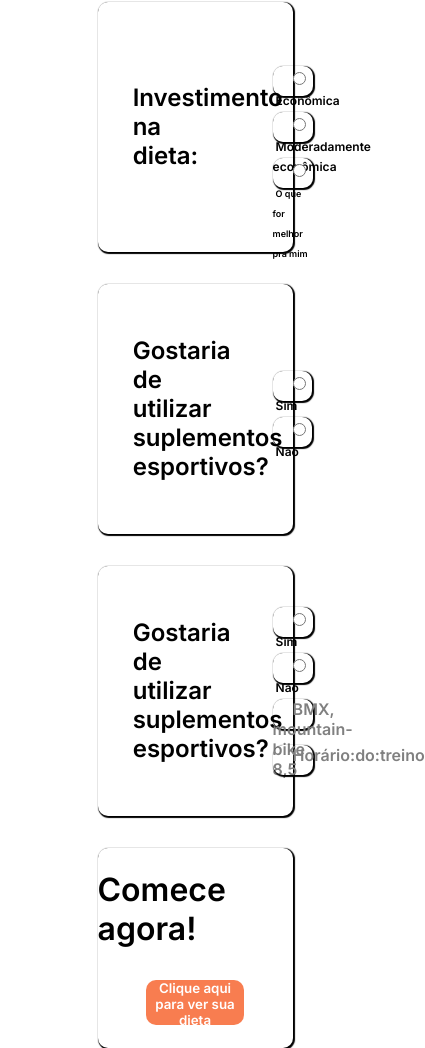
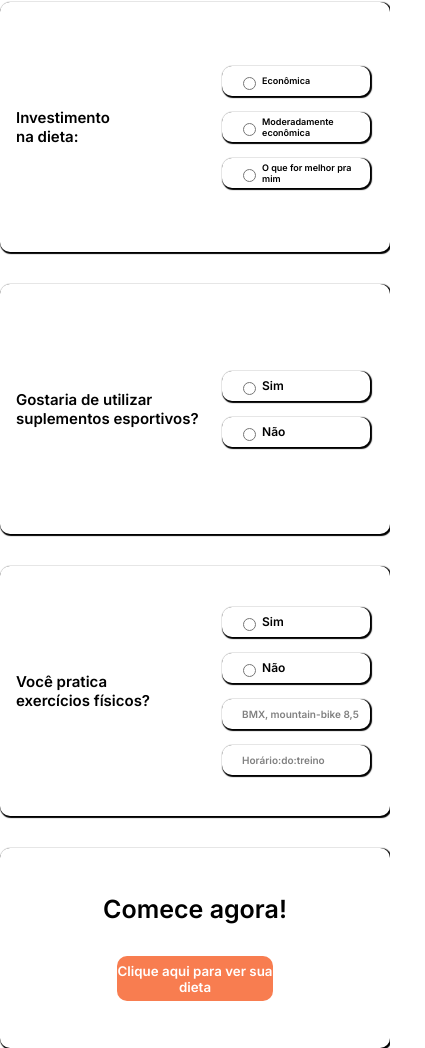
Before and after one commit to bruno-boggio/Figmateste-app, a React (Create React App) app: page / in a window 390 px wide. Shown: the part 2358-3406 px from the top of the page, 425 px wide, since content can reach past the window. Built offline with nearby package versions, Linux system fonts and the light colour scheme.

Commit message:
responsividade card 7,8,9 e 10

```diff
--- a/src/App.css
+++ b/src/App.css
@@ -610,7 +610,6 @@ p {
 
 .exercicio-p{
   padding-left: 20px;
-  margin-top: 5px;
   font-weight: 100;
   color: gray;
 }
@@ -893,7 +892,6 @@ p {
                     display: flex;
                     align-items: center;
                     width: 100%;
-                    background-color: red;
                     margin: auto;
                     gap: 0.2rem;
                   }
@@ -901,4 +899,20 @@ p {
                   .dificuldadedieta-label{
                     font-size: 9px;
                   }
+
+                  .exercicio-p{
+                    font-size: 10px;
+                  }
+
+                  .div-container-comeceagora{
+                    max-width: 100%;
+                  }
+
+                  .comeceagora-h1{
+                    font-size: 25px;
+                  }
+
+                  .comeceagora-btn{
+                    max-width: 40%;
+                  }
                 }
--- a/src/Components/CardComeceAgora.jsx
+++ b/src/Components/CardComeceAgora.jsx
@@ -5,7 +5,7 @@ const CardComeceAgora = () => {
     <div className="div-container-comeceagora">
 
    <div className="div-comeceagora">
-       <h1>Comece agora!</h1>
+       <h1 className="comeceagora-h1">Comece agora!</h1>
        <button className="comeceagora-btn">Clique aqui para ver sua dieta</button>
     </div>
 </div>
--- a/src/Components/CardExercicio.jsx
+++ b/src/Components/CardExercicio.jsx
@@ -2,20 +2,20 @@ import React from "react";
 
 const CardExercicio = () => {
     return (
-    <div className="div-container-exercicio">
+    <div className="div-container-dificuldadedieta">
 
-    <div className="exercicio-text">
-       <p>Gostaria de utilizar</p>
-       <p>suplementos esportivos?</p>
+    <div className="dificuldadedieta-text">
+       <h1 className="dificuldadedieta-text-h1">Você pratica</h1>
+       <h1 className="dificuldadedieta-text-h1">exercícios físicos?</h1>
     </div>
 
-    <div className="div-exercicio-options">
+    <div className="div-dificuldadedieta-options">
 
-        <div className="exercicio-input-item">        <input className="suplemento-input"  type="radio"></input>   <label className="suplemento-label">Sim</label>   </div>
-        <div className="exercicio-input-item">        <input className="suplemento-input" type="radio"></input>   <label className="suplemento-label">Não</label>   </div>
+        <div className="dificuldadedieta-input-item">        <input className="suplemento-input"  type="radio"></input>   <label className="suplemento-label">Sim</label>   </div>
+        <div className="dificuldadedieta-input-item">        <input className="suplemento-input" type="radio"></input>   <label className="suplemento-label">Não</label>   </div>
 
-        <div className="exercicio-input-item">         <span className="exercicio-p">BMX, mountain-bike 8,5</span>   </div>
-        <div className="exercicio-input-item">          <span className="exercicio-p">Horário:do:treino</span>   </div>
+        <div className="dificuldadedieta-input-item">         <span className="exercicio-p">BMX, mountain-bike 8,5</span>   </div>
+        <div className="dificuldadedieta-input-item">          <span className="exercicio-p">Horário:do:treino</span>   </div>
 
     </div>
 
--- a/src/Components/CardInvestimentoDieta.jsx
+++ b/src/Components/CardInvestimentoDieta.jsx
@@ -2,18 +2,18 @@ import React from "react";
 
 const CardInvestimentoDieta = () => {
     return (
-    <div className="div-container-investimentodieta">
+    <div className="div-container-dificuldadedieta">
 
-    <div className="investimentodieta-text">
-       <p>Investimento</p>
-       <p>na dieta:</p>
+    <div className="dificuldadedieta-text">
+       <h1 className="dificuldadedieta-text-h1">Investimento</h1>
+       <h1 className="dificuldadedieta-text-h1">na dieta:</h1>
     </div>
 
-    <div className="div-investimentodieta-options">
+    <div className="div-dificuldadedieta-options">
 
-    <div className="investimentodieta-input-item">        <input className="investimentodieta-input"  type="radio"></input>   <label className="investimentodieta-label">Econômica</label>   </div>
-    <div className="investimentodieta-input-item">        <input className="investimentodieta-input" type="radio"></input>   <label className="investimentodieta-label">Moderadamente econômica</label>   </div>
-    <div className="investimentodieta-input-item">        <input className="investimentodieta-input" type="radio"></input>   <label className="dificuldadedieta-label">O que for melhor pra mim</label>   </div>
+    <div className="dificuldadedieta-input-item">        <input className="investimentodieta-input"  type="radio"></input>   <label className="dificuldadedieta-label">Econômica</label>   </div>
+    <div className="dificuldadedieta-input-item">        <input className="investimentodieta-input" type="radio"></input>   <label className="dificuldadedieta-label">Moderadamente econômica</label>   </div>
+    <div className="dificuldadedieta-input-item">        <input className="investimentodieta-input" type="radio"></input>   <label className="dificuldadedieta-label">O que for melhor pra mim</label>   </div>
 
 
     </div>
--- a/src/Components/CardSuplementos.jsx
+++ b/src/Components/CardSuplementos.jsx
@@ -2,17 +2,17 @@ import React from "react";
 
 const CardSuplementos = () => {
     return (
-    <div className="div-container-suplemento">
+    <div className="div-container-dificuldadedieta">
 
-    <div className="suplemento-text">
-       <p>Gostaria de utilizar</p>
-       <p>suplementos esportivos?</p>
+    <div className="dificuldadedieta-text">
+       <h1 className="dificuldadedieta-text-h1">Gostaria de utilizar</h1>
+       <h1 className="dificuldadedieta-text-h1">suplementos esportivos?</h1>
     </div>
 
-    <div className="div-suplemento-options">
+    <div className="div-dificuldadedieta-options">
 
-    <div className="suplemento-input-item">        <input className="suplemento-input"  type="radio"></input>   <label className="suplemento-label">Sim</label>   </div>
-    <div className="suplemento-input-item">        <input className="suplemento-input" type="radio"></input>   <label className="suplemento-label">Não</label>   </div>
+    <div className="dificuldadedieta-input-item">        <input className="investimentodieta-input"  type="radio"></input>   <label className="suplemento-label">Sim</label>   </div>
+    <div className="dificuldadedieta-input-item">        <input className="investimentodieta-input" type="radio"></input>   <label className="suplemento-label">Não</label>   </div>
 
 
     </div>
```
